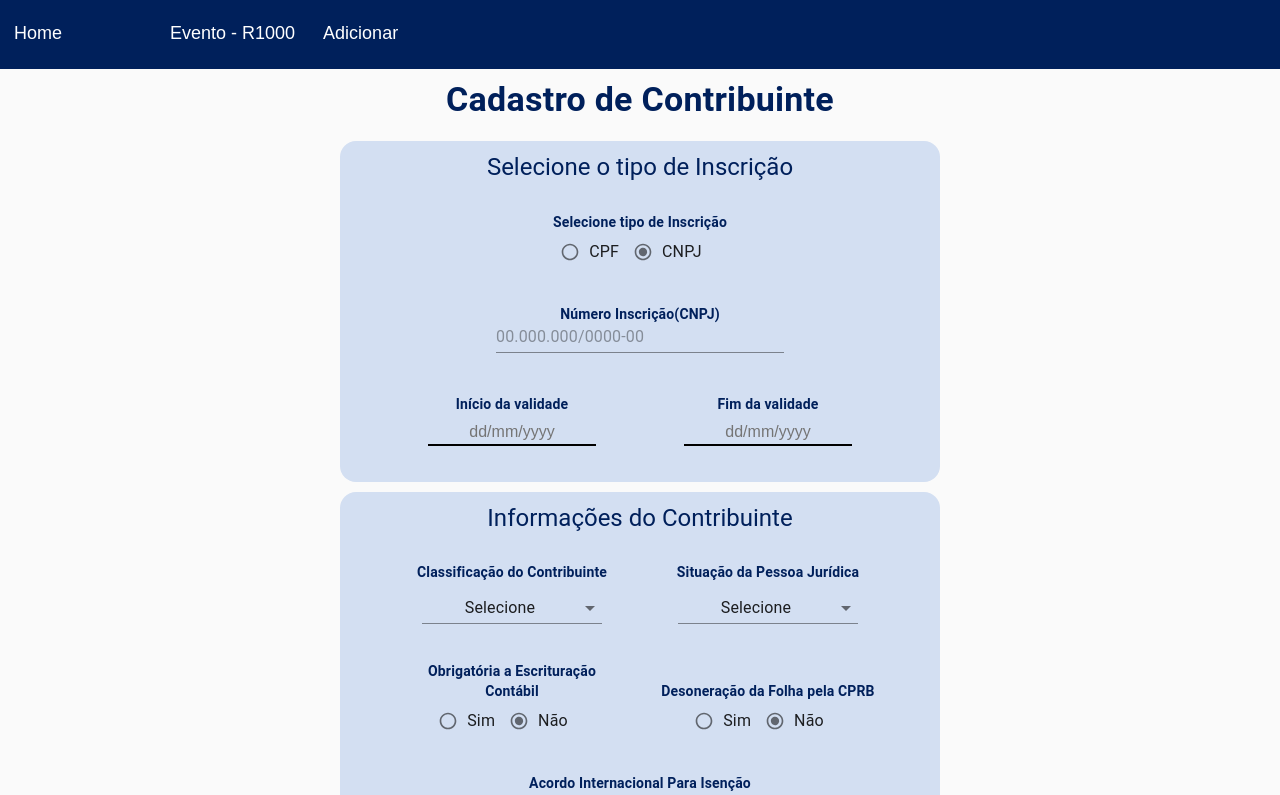
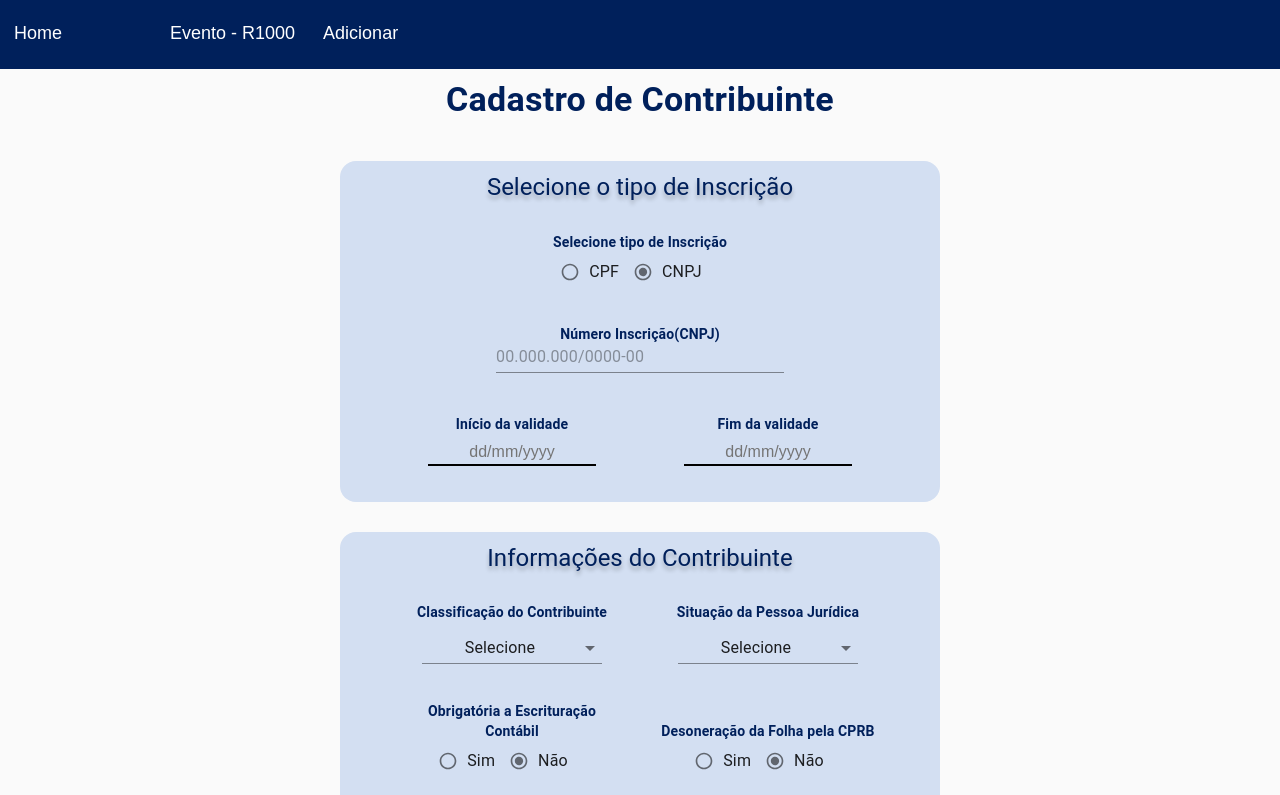
Before and after one commit to VictorHugoDS/front-R1000, a Next.js app: page /efd/adicionar in a window 1280 px wide. Shown: the top 795 px of the page. Built offline with nearby package versions, Linux system fonts and the light colour scheme.

Commit message:
refactor border cadastro contribuinte

```diff
--- a/styles/components/efd/adicionar/style.module.scss
+++ b/styles/components/efd/adicionar/style.module.scss
@@ -1,7 +1,7 @@
 @import 'styles/var';
 
 .conteiner {
-  margin-top: 10px;
+  margin-top: 30px;
   background-color: $c-gray;
   text-align: center;
   border-radius: 16px;
@@ -19,6 +19,7 @@
   padding: 10px;
   color: $c-blue;
   padding-bottom: 5%;
+  text-shadow: 0px 4px 4px rgba(0, 0, 0, 0.25);
 }
 
 .subtitulo{
```
Also changed, not shown: components/efd/validadeinformacoes/index.js (+8 -8 lines).
